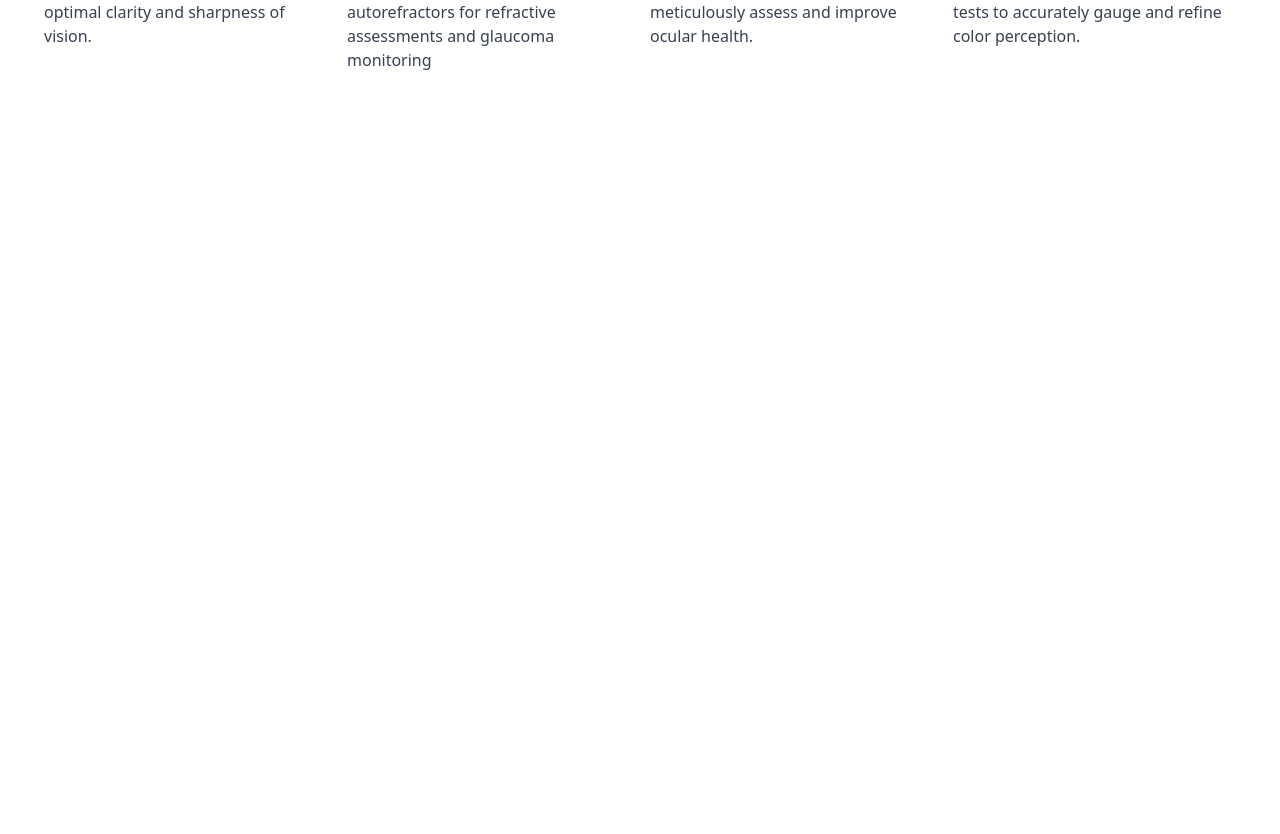
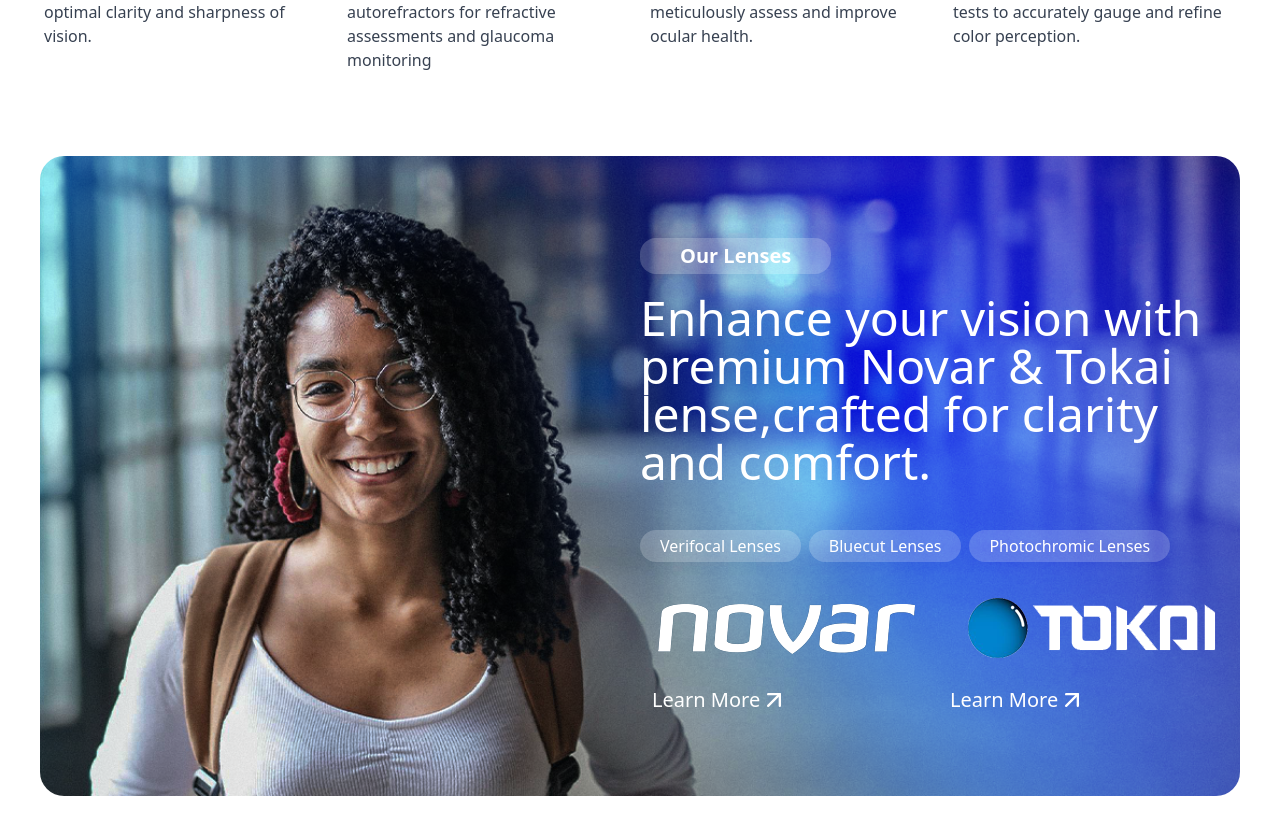
Before and after one commit to malintha-induwara/house-of-vision-clone, a Vue app: page / in a window 1280 px wide. Shown: the part 1944-2778 px from the top of the page. Before the commit the page ends 2060 px from the top, so only its background shows below. Built offline with nearby package versions, Linux system fonts and the light colour scheme.

Commit message:
feat: implement our lenses desktop view

```diff
--- a/src/App.vue
+++ b/src/App.vue
@@ -2,6 +2,7 @@
 import WelcomeSection from '@/components/WelcomeSection.vue'
 import WhoWeAre from '@/components/WhoWeAre.vue'
 import OurServices from '@/components/OurServices.vue'
+import OurLenses from '@/components/OurLenses.vue'
 </script>
 
 <template>
@@ -9,7 +10,7 @@ import OurServices from '@/components/OurServices.vue'
     <WelcomeSection />
     <WhoWeAre />
     <OurServices/>
-
+    <OurLenses/>
   </main>
 </template>
 
--- /dev/null
+++ b/src/components/OurLenses.vue
@@ -0,0 +1,72 @@
+<script>
+
+import {ArrowUpRight} from "lucide-vue-next"
+
+export default{
+    components:{
+        ArrowUpRight
+    }
+}
+
+</script>
+
+<template>
+    <div class="2xl:h-screen p-4 2xl:py-24 xl:pb-20 xl:py-10 2xl:px-40 xl:px-10">
+        <div class="bg-ourLenses flex flex-col justify-center xl:h-[640px] rounded-3xl bg-cover bg-center">
+            <div class="flex flex-col items-end">
+                <div class="md:w-1/2">
+                    <h2
+                        class="px-10 py-1 inline-block text-sm font-semibold rounded-2xl bg-white/20 text-white  xl:text-xl md:text-2xl max-sm:text-sm">
+                        Our Lenses
+                    </h2>
+
+                    <p class="text-white my-5 text-3xl xl:text-5xl font-inter ">
+                        Enhance your vision with premium Novar & Tokai lense,crafted for clarity and comfort.</p>
+
+                    <div class="flex pt-6">
+                        <p class="px-5 py-1 inline-block rounded-2xl bg-white/20 text-white  ">
+                            Verifocal Lenses
+                        </p>
+
+                        <p class="px-5 ml-2 py-1 inline-block rounded-2xl bg-white/20 text-white">
+                            Bluecut Lenses
+                        </p>
+
+                        <p class="px-5 ml-2 py-1 inline-block rounded-2xl bg-white/20 text-white" >
+                            Photochromic Lenses
+                        </p>
+                    </div>
+
+                    <div class="flex mt-6">
+                        <div >
+                            <img  class="max-sm:h-auto max-sm:w-[35vw]" src="/src/assets/images/novar.png" alt="novar">
+                            <a class="flex ju items-center mt-4" href="#">
+                                <p class="xl:text-xl md:text-3xl  ml-3  text-white ">Learn More</p>
+                                <ArrowUpRight :size="28" color="#ffffff" />
+                            </a>
+                        </div>
+                        <div>
+                            <img class="max-sm:h-auto max-sm:w-[35vw]" src="/src/assets/images/tokai.png" alt="tokai">
+                            <a class="flex ju items-center mt-4" href="#">
+                                <p class="xl:text-xl md:text-3xl  ml-4   text-white ">Learn More</p>
+                                <ArrowUpRight :size="28" color="#ffffff" />
+                            </a>
+                        </div>
+
+                    </div>
+
+                </div>
+            </div>
+
+
+        </div>
+    </div>
+</template>
+
+
+
+<style>
+.bg-ourLenses {
+    background-image: url(/src/assets/images/lenses.png);
+}
+</style>
```
